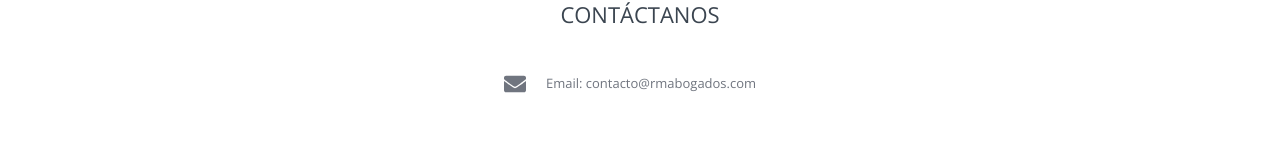
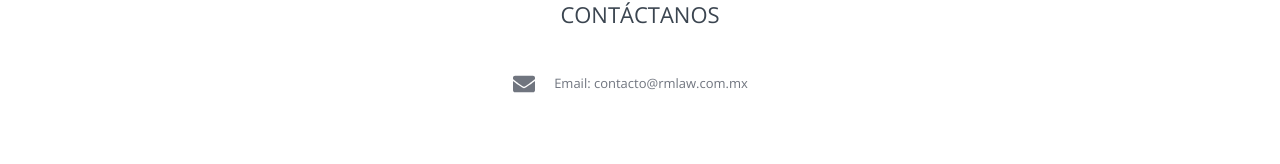
Before and after one commit to oss05/rmlawfinal, a React (Create React App) app in the folder rmlaw-Luis/: page /contacto in a window 1280 px wide. Shown: the part 277-441 px from the top of the page. Built offline with nearby package versions, Linux system fonts and the light colour scheme.

Commit message:
correo rmlaw

```diff
--- a/rmlaw-Luis/src/pages/Contacto.js
+++ b/rmlaw-Luis/src/pages/Contacto.js
@@ -9,7 +9,7 @@ const Contacto = props => {
                 <h2 className="font" style={{ fontSize: 22 }}>{props.data.contenido.contacto.title}</h2>
                 <div className="contactGroup">
                     <FontAwesomeIcon className="contactGroupIcon" icon="envelope" />
-                    <p className="contactGroup">Email: contacto@rmabogados.com</p>
+                    <p className="contactGroup">Email: contacto@rmlaw.com.mx</p>
                 </div>
                 <div className="contactGroup">
                     <FontAwesomeIcon className="contactGroupIcon" icon="phone" />
```
